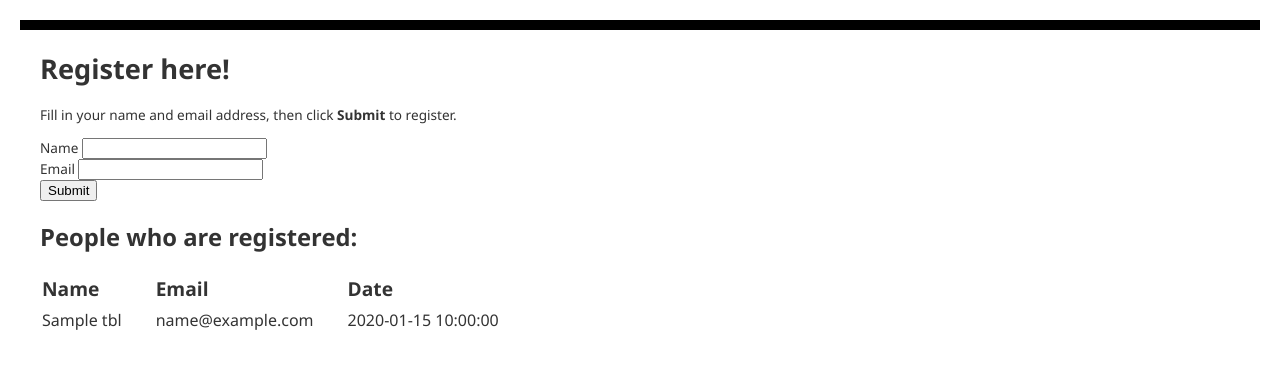
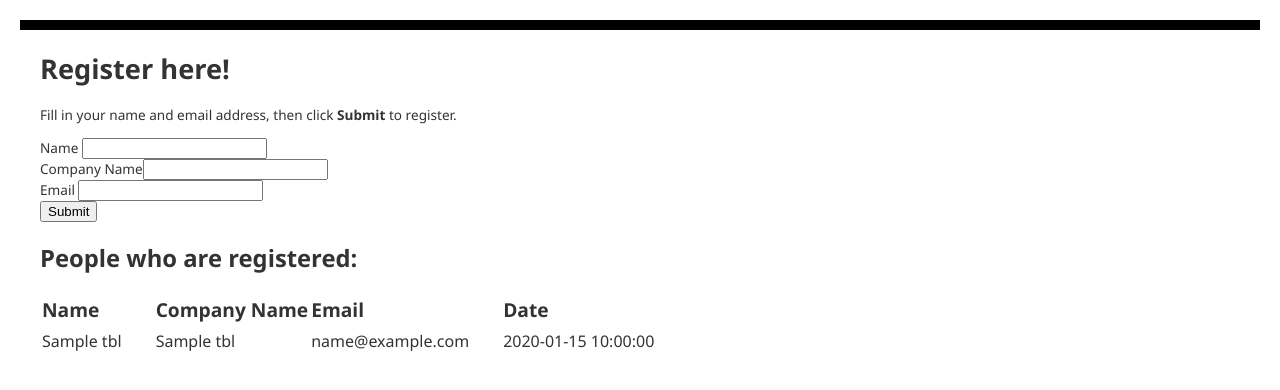
Before and after one commit to CaitlinJ/comp2013, a PHP site: page / in a window 1280 px wide. Shown: the top 390 px of the page. Run offline with PHP 8.4, Linux system fonts and the light colour scheme; tables that the repository leaves empty or names only in its code hold one stand-in row (values such as "Sample post").

Commit message:
comp2013 cw2

```diff
--- a/registration/index.php
+++ b/registration/index.php
@@ -20,6 +20,7 @@
 <p>Fill in your name and email address, then click <strong>Submit</strong> to register.</p>
 <form method="post" action="index.php" enctype="multipart/form-data" >
       Name  <input type="text" name="name" id="name"/></br>
+      Company Name<input type="text" name="company_name" id="company_name"/></br>
       Email <input type="text" name="email" id="email"/></br>
       <input type="submit" name="submit" value="Submit" />
 </form>
@@ -43,15 +44,17 @@
     if(!empty($_POST)) {
     try {
         $name = $_POST['name'];
+        $company_name=$_POST['company_name'];
         $email = $_POST['email'];
         $date = date("Y-m-d");
         // Insert data
-        $sql_insert = "INSERT INTO registration_tbl (name, email, date)
-                   VALUES (?,?,?)";
+        $sql_insert = "INSERT INTO registration_tbl (name,company_name, email, date)
+                   VALUES (?,?,?,?)";
         $stmt = $conn->prepare($sql_insert);
         $stmt->bindValue(1, $name);
-        $stmt->bindValue(2, $email);
-        $stmt->bindValue(3, $date);
+        $stmt->bindValue(2, $company_name);
+        $stmt->bindValue(3, $email);
+        $stmt->bindValue(4, $date);
         $stmt->execute();
     }
     catch(Exception $e) {
@@ -67,10 +70,12 @@
         echo "<h2>People who are registered:</h2>";
         echo "<table>";
         echo "<tr><th>Name</th>";
+        echo "<th>Company Name</th>";
         echo "<th>Email</th>";
         echo "<th>Date</th></tr>";
         foreach($registrants as $registrant) {
             echo "<tr><td>".$registrant['name']."</td>";
+            echo "<td>".$registrant['company_name']."</td>";
             echo "<td>".$registrant['email']."</td>";
             echo "<td>".$registrant['date']."</td></tr>";
         }
```
